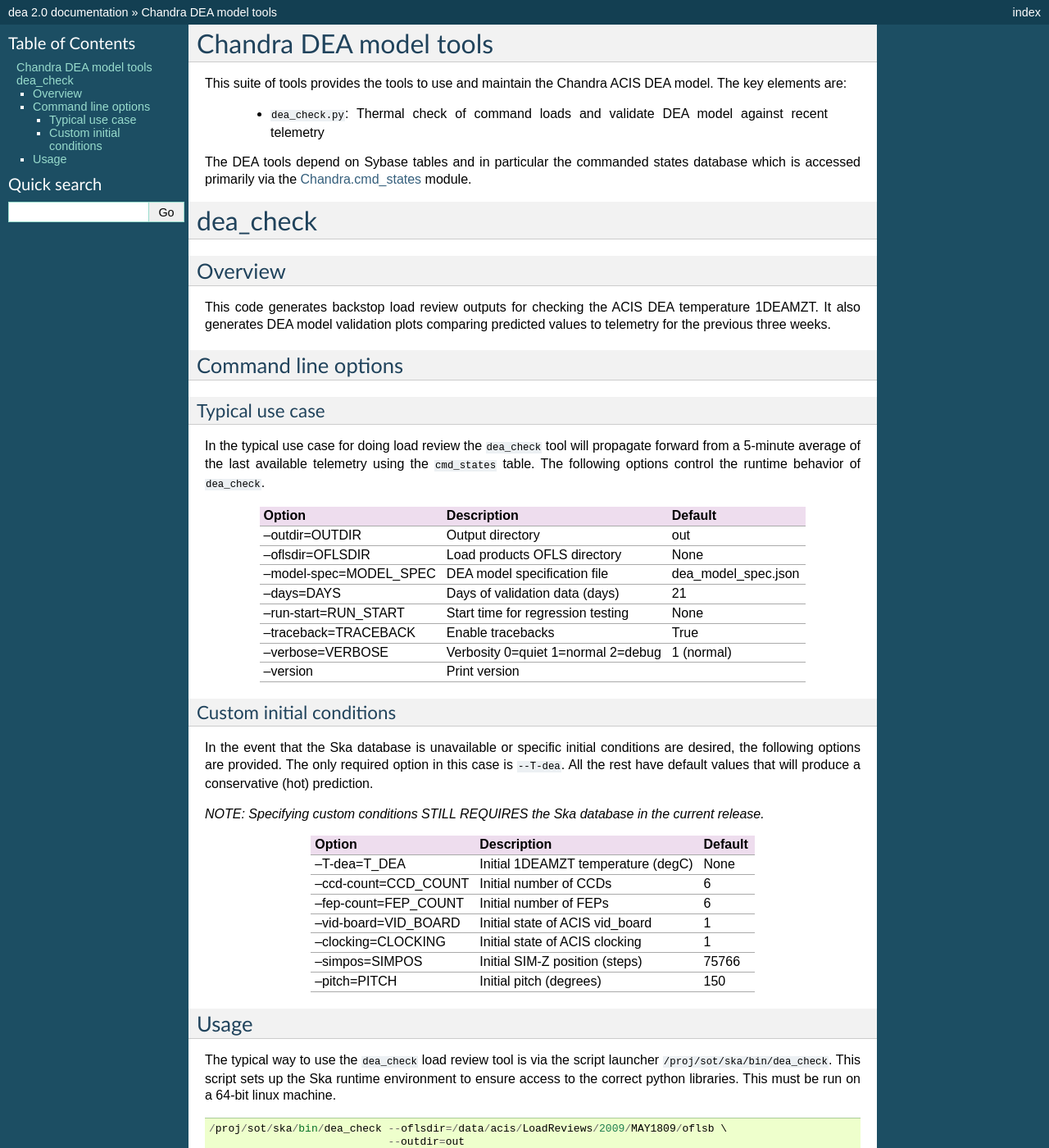
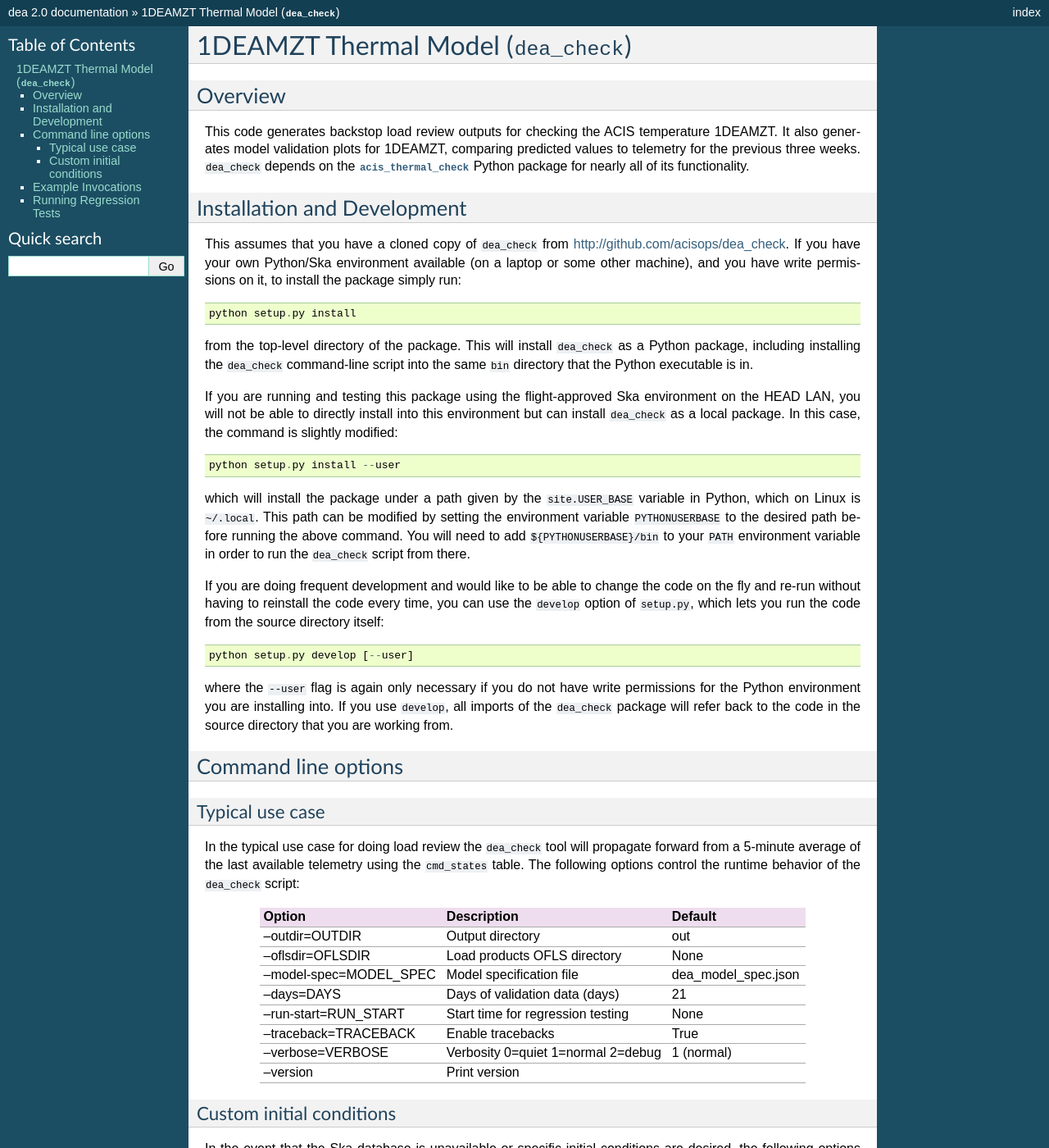
Before and after one commit to acisops/dea_check, a Sphinx documentation site: the page built from doc/index.rst, in a window 1280 px wide and 1400 px high. Shown: the whole window at 82% size. Built offline with Sphinx 7.4.7, drawn with Linux system fonts in a browser that asks for light colours; some of the changed text lies outside the part shown.

Commit message:
First crack at updating dea docs

```diff
--- a/doc/index.rst
+++ b/doc/index.rst
@@ -1,46 +1,80 @@
-.. dea documentation master file, created by
+.. dea_check documentation master file
 
-Chandra DEA model tools
-==================================
+1DEAMZT Thermal Model (``dea_check``)
+=====================================
 
-This suite of tools provides the tools to use and maintain the Chandra ACIS
-DEA model.  The key elements are:
-
-  - ``dea_check.py``: Thermal check of command loads and validate DEA
-    model against recent telemetry
-
-The DEA tools depend on Sybase tables and in particular the commanded states database
-which is accessed primarily via the Chandra.cmd_states_ module.
-
-.. _Chandra.cmd_states: ../pydocs/Chandra.cmd_states.html
-
-dea_check
-========================
+.. |acis_thermal_check| replace:: ``acis_thermal_check``
+.. _acis_thermal_check: http://cxc.harvard.edu/acis/acis_thermal_check
 
 Overview
------------
+--------
 
-This code generates backstop load review outputs for checking the ACIS DEA
-temperature 1DEAMZT.  It also generates DEA model validation plots comparing
-predicted values to telemetry for the previous three weeks.
+This code generates backstop load review outputs for checking the ACIS temperature
+1DEAMZT. It also generates model validation plots for 1DEAMZT, comparing predicted
+values to telemetry for the previous three weeks. ``dea_check`` depends on the
+|acis_thermal_check|_ Python package for nearly all of its functionality.
+
+Installation and Development
+----------------------------
+
+This assumes that you have a cloned copy of ``dea_check`` from
+http://github.com/acisops/dea_check. If you have your own Python/Ska environment
+available (on a laptop or some other machine), and you have write permissions on it,
+to install the package simply run:
+
+::
+
+    python setup.py install
+
+from the top-level directory of the package. This will install ``dea_check`` as a
+Python package, including installing the ``dea_check`` command-line script into the
+same ``bin`` directory that the Python executable is in.
+
+If you are running and testing this package using the flight-approved Ska environment
+on the HEAD LAN, you will not be able to directly install into this environment but
+can install ``dea_check`` as a local package. In this case, the command is slightly
+modified:
+
+::
+
+    python setup.py install --user
+
+which will install the package under a path given by the ``site.USER_BASE`` variable
+in Python, which on Linux is ``~/.local``. This path can be modified by setting the
+environment variable ``PYTHONUSERBASE`` to the desired path before running the above
+command. You will need to add ``${PYTHONUSERBASE}/bin`` to your ``PATH`` environment
+variable in order to run the ``dea_check`` script from there.
+
+If you are doing frequent development and would like to be able to change the code
+on the fly and re-run without having to reinstall the code every time, you can use the
+``develop`` option of ``setup.py``, which lets you run the code from the source directory
+itself:
+
+::
+
+    python setup.py develop [--user]
+
+where the ``--user`` flag is again only necessary if you do not have write permissions for
+the Python environment you are installing into. If you use ``develop``, all imports of
+the ``dea_check`` package will refer back to the code in the source directory that you are
+working from.
 
 Command line options
----------------------
+--------------------
 
 Typical use case
-^^^^^^^^^^^^^^^^^
+^^^^^^^^^^^^^^^^
 
-In the typical use case for doing load review the ``dea_check`` tool will
-propagate forward from a 5-minute average of the last available telemetry using
-the ``cmd_states`` table.  The following options control the runtime behavior
-of ``dea_check``.
+In the typical use case for doing load review the ``dea_check`` tool will propagate
+forward from a 5-minute average of the last available telemetry using the ``cmd_states``
+table. The following options control the runtime behavior of the ``dea_check`` script:
 
 ========================= ================================== ===================
 Option                    Description                        Default
 ========================= ================================== ===================
   --outdir=OUTDIR         Output directory                   out
   --oflsdir=OFLSDIR       Load products OFLS directory       None
-  --model-spec=MODEL_SPEC DEA model specification file       dea_model_spec.json
+  --model-spec=MODEL_SPEC Model specification file           dea_model_spec.json
   --days=DAYS             Days of validation data (days)     21
   --run-start=RUN_START   Start time for regression testing  None
   --traceback=TRACEBACK   Enable tracebacks                  True
@@ -49,42 +83,69 @@ Option                    Description                        Default
 ========================= ================================== ===================
 
 Custom initial conditions
-^^^^^^^^^^^^^^^^^^^^^^^^^^^
+^^^^^^^^^^^^^^^^^^^^^^^^^
 
-In the event that the Ska database is unavailable or specific
-initial conditions are desired, the following options are provided.  The
-only required option in this case is ``--T-dea``.  All the rest have
-default values that will produce a conservative (hot) prediction.
+In the event that the Ska database is unavailable or specific initial conditions
+are desired, the following options are provided. The only required option is that of
+the initial temperature:
 
-*NOTE: Specifying custom conditions STILL REQUIRES the Ska database in the current release.*
+.. note::
 
-========================= ================================== ===================
-Option                    Description                        Default
-========================= ================================== ===================
-  --T-dea=T_DEA           Initial 1DEAMZT temperature (degC) None
-  --ccd-count=CCD_COUNT   Initial number of CCDs             6
-  --fep-count=FEP_COUNT   Initial number of FEPs             6
-  --vid-board=VID_BOARD   Initial state of ACIS vid_board    1
-  --clocking=CLOCKING     Initial state of ACIS clocking     1
-  --simpos=SIMPOS         Initial SIM-Z position (steps)     75766
-  --pitch=PITCH           Initial pitch (degrees)            150
-========================= ================================== ===================
+    Specifying custom conditions *still requires* the Ska database in the current release.
 
-Usage
---------
+All the rest of the options have default values that will produce a conservative (hot)
+prediction:
 
-The typical way to use the ``dea_check`` load review tool is via the script
-launcher ``/proj/sot/ska/bin/dea_check``.  This script sets up the Ska runtime
-environment to ensure access to the correct python libraries.  This must be run
-on a 64-bit linux machine.
+========================= ==================================== ===================
+Option                    Description                          Default
+========================= ==================================== ===================
+  --T-dea=T_DEA           Initial 1DEAMZT temperature (degC)   None
+  --ccd-count=CCD_COUNT   Initial number of CCDs               6
+  --fep-count=FEP_COUNT   Initial number of FEPs               6
+  --vid-board=VID_BOARD   Initial state of ACIS vid_board      1
+  --clocking=CLOCKING     Initial state of ACIS clocking       1
+  --simpos=SIMPOS         Initial SIM-Z position (steps)       75616
+  --pitch=PITCH           Initial pitch (degrees)              150
+  --dh_heater=DH_HEATER   ACIS DH Heater on/off (PSMC only)    0
+========================= ==================================== ===================
+
+Example Invocations
+-------------------
 
 ::
 
-  /proj/sot/ska/bin/dea_check --oflsdir=/data/acis/LoadReviews/2009/MAY1809/oflsb \
-                              --outdir=out
+  dea_check --oflsdir=/data/acis/LoadReviews/2009/MAY1809/oflsb --outdir=out
 
-  /proj/sot/ska/bin/dea_check --oflsdir=/data/acis/LoadReviews/2009/MAY1809/oflsb \
-                              --simpos=-99616 --pitch=130.0 --T-dea=22.2 \
-                              --ccd-count=1 --fep-count=1
+  dea_check --oflsdir=/data/acis/LoadReviews/2009/MAY1809/oflsb --simpos=-99616 \
+            --pitch=130.0 --T-dea=22.2 --ccd-count=1 --fep-count=1
 
-  /proj/sot/ska/bin/dea_check --outdir=regress2010 --run-start=2010:365 --days=360
+  dea_check --outdir=regress2010 --run-start=2010:365 --days=360
+
+
+Running Regression Tests
+------------------------
+
+``dea_check`` comes with a regression test suite which uses `py.test <http://pytest.org/>`_ to
+run the tests by comparing the answers given by the code to a "gold standard" set of answers. To
+determine if code changes pass these tests, within a cloned copy of ``dea_check`` in the
+``dea_check/dea_check/tests`` subdirectory run:
+
+::
+
+    py.test -s
+
+The ``-s`` flag outputs the ``stdout`` and ``stderr`` to screen so you can see what's going on.
+If you'd rather not see that, just remove the flag.
+
+If you have changed the model specification file or made another change that will change the answers,
+to generate new answers run:
+
+::
+
+    py.test -s --generate_answers=answer_dir
+
+where ``answer_dir`` is a directory to output the new answers to. The new answers should be reviewed
+with the ACIS operations team before copying to the default location for the "gold standard"
+answers.
+
+Answers should be generated using the ``py.test`` that is part of the flight Ska environment.
```
